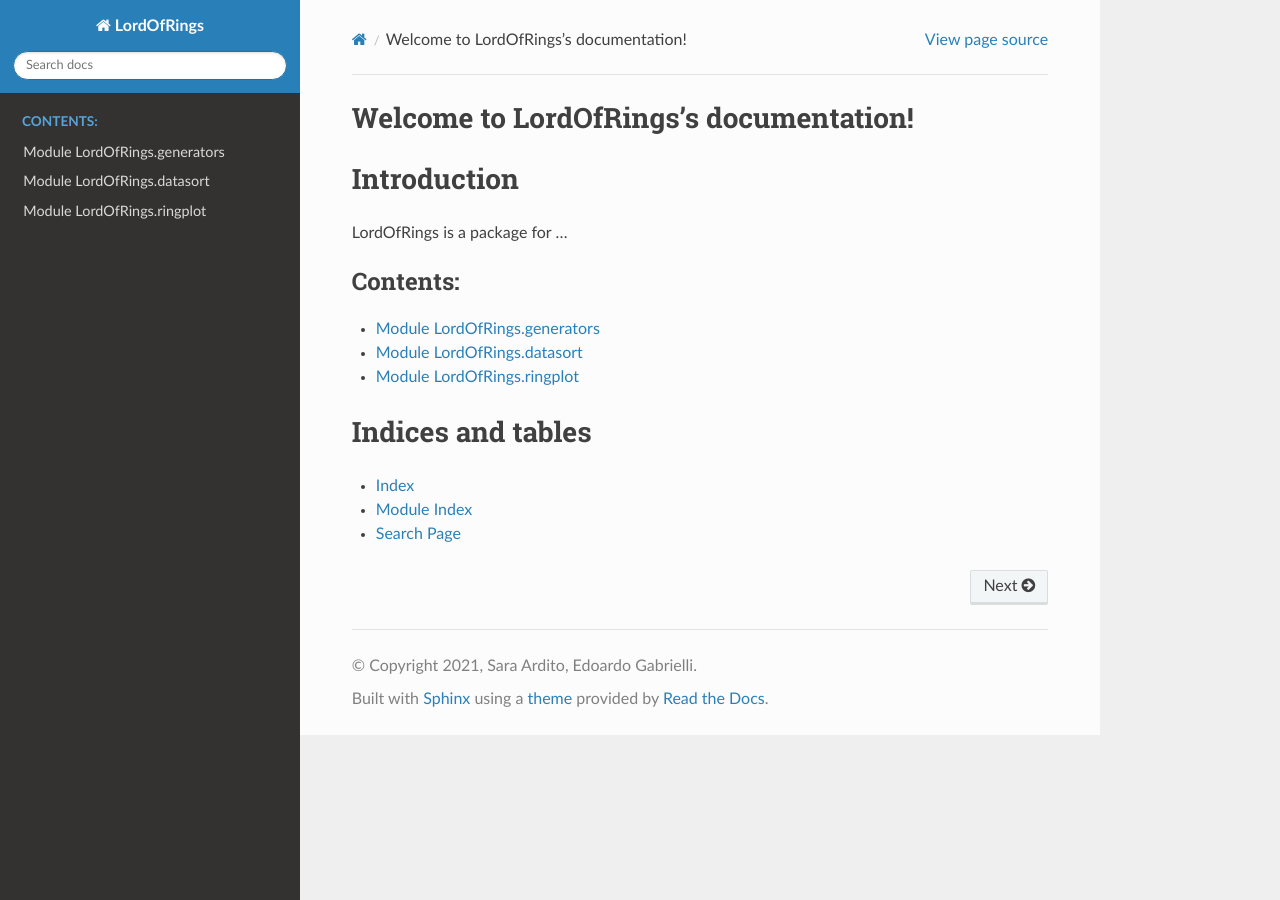
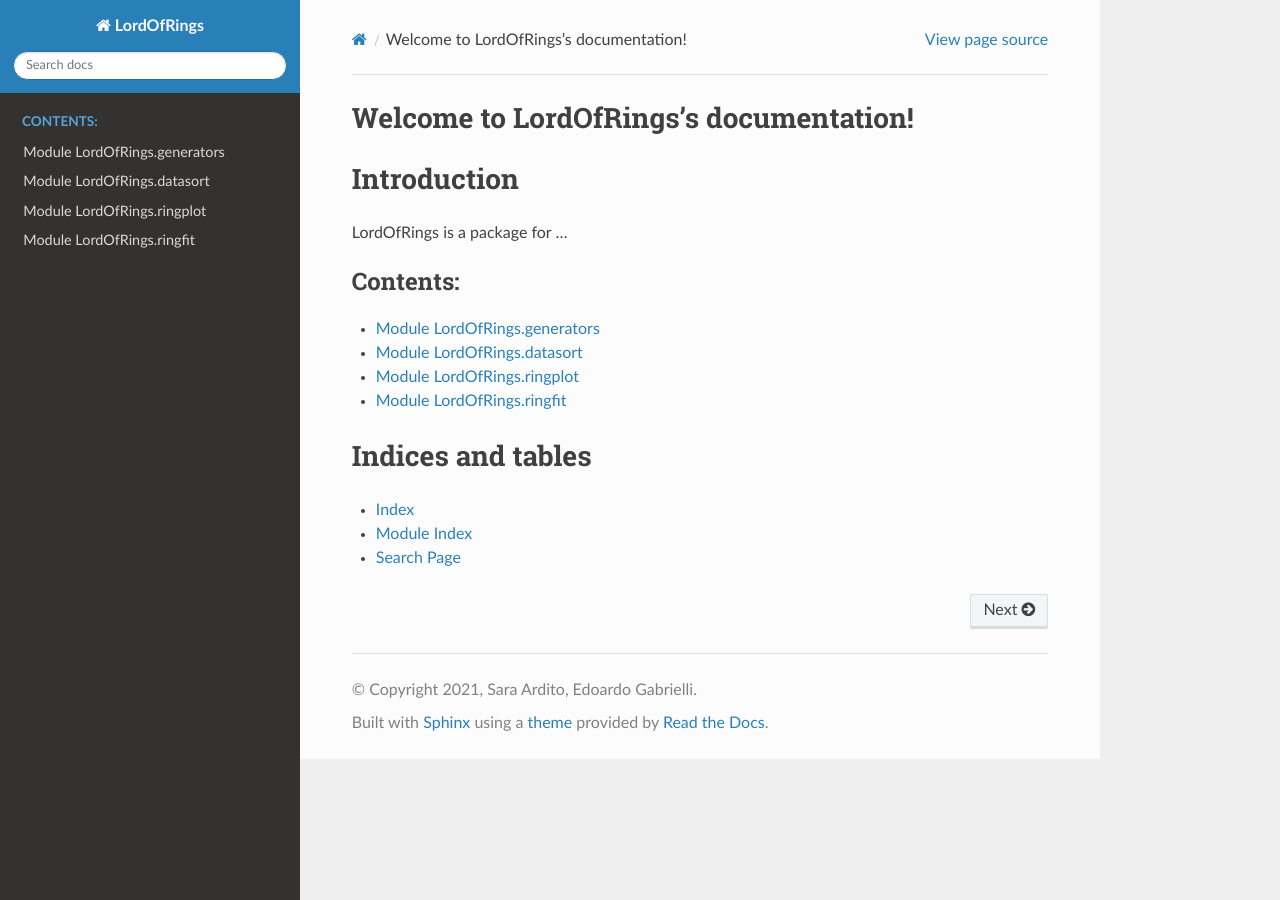
Before and after one commit to Sara-a-r/LordOfRing, a Sphinx documentation site: the page built from docs/index.rst, in a window 1280 px wide. Built offline with Sphinx 7.4.7 and the Read the Docs theme 2.0.0, drawn with Linux system fonts in a browser that asks for light colours.

Commit message:
Added ringfit doccumentation

```diff
--- a/docs/LordOfRings.rst
+++ b/docs/LordOfRings.rst
@@ -20,3 +20,10 @@ Module LordOfRings.ringplot
    :members:
    :undoc-members:
    :show-inheritance:
+
+Module LordOfRings.ringfit
+-----------------------------
+.. automodule:: LordOfRings.ringplot
+   :members:
+   :undoc-members:
+   :show-inheritance:
```
